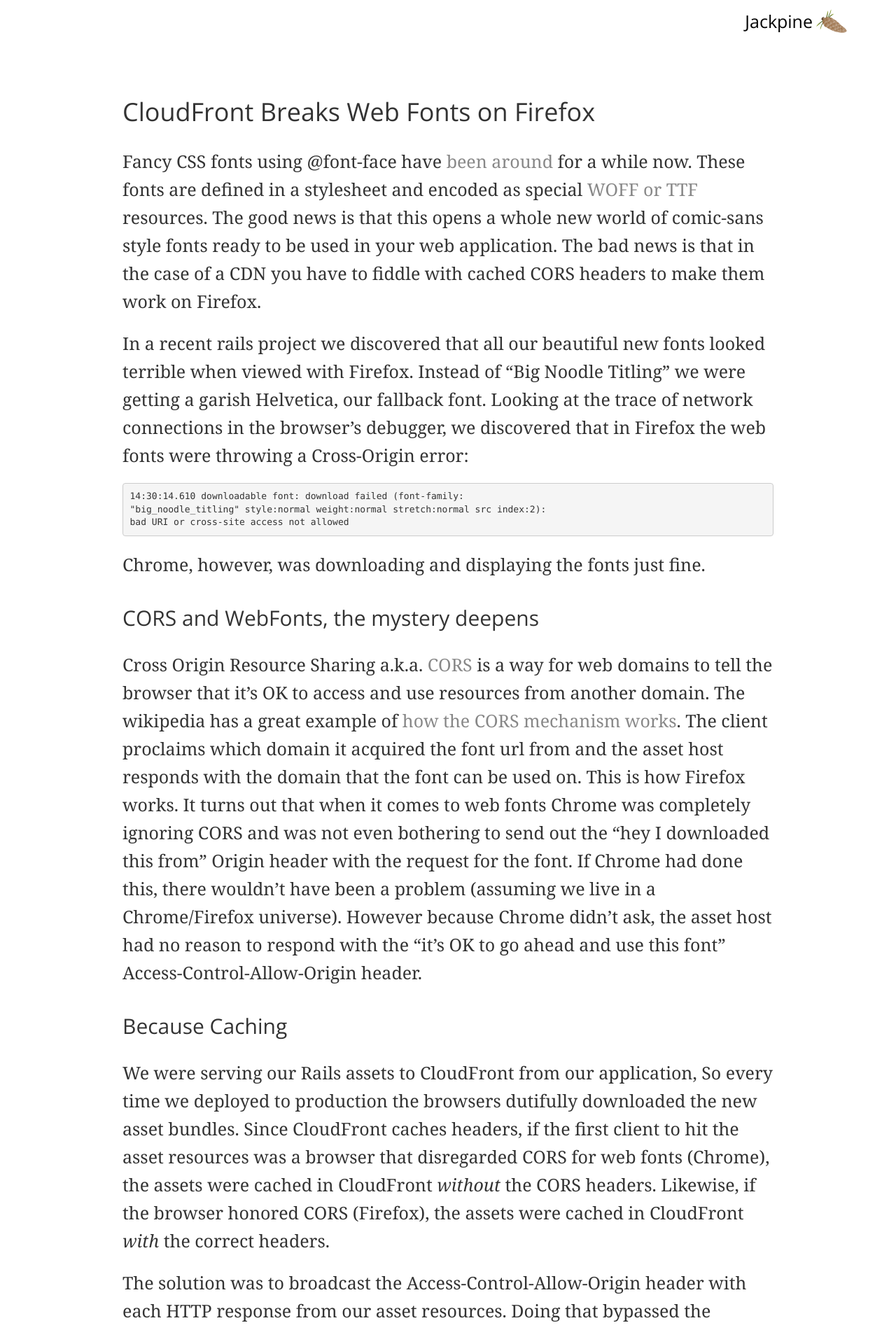
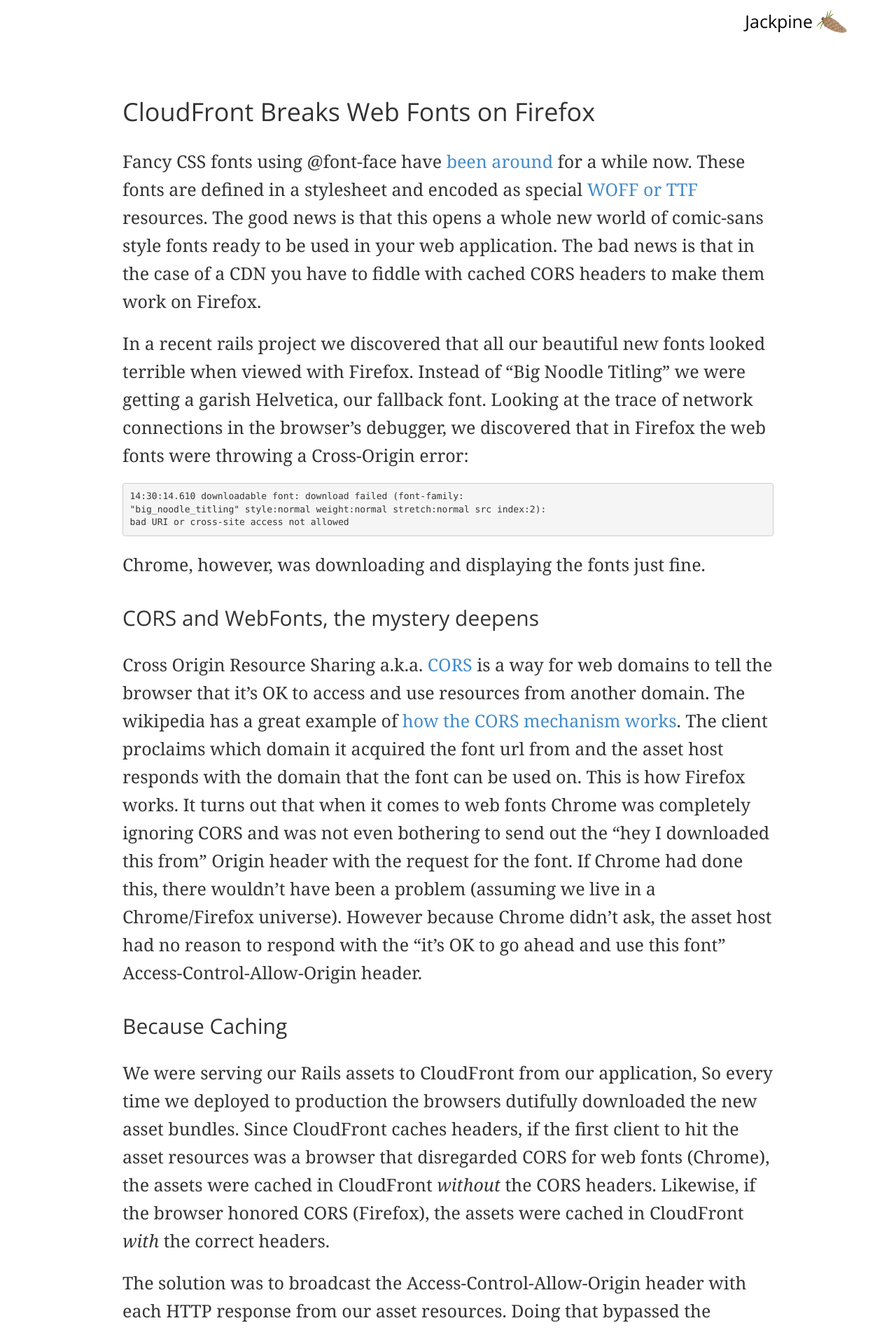
Before and after one commit to jackpine/jackpine.github.com, a Jekyll site: the page built from blog/index.html, in a window 1280 px wide. Shown: the top 1900 px of the page at 70% size. Built offline with Jekyll 4.4.1, drawn with Linux system fonts in a browser that asks for light colours; Markdown is read by kramdown in place of the engine named in the settings.

Commit message:
use bootstrap link color

```diff
--- a/css/style.css
+++ b/css/style.css
@@ -59,14 +59,6 @@ footer .contact {
 .footer.stacker{
   margin-top: 25px;
   background-color: #f1eacb;
-}
-
-a {
-  color: #888;
-}
-
-a:visited, a:hover {
-  color: #333;
 }
 
 div#wrapper, footer {
```
